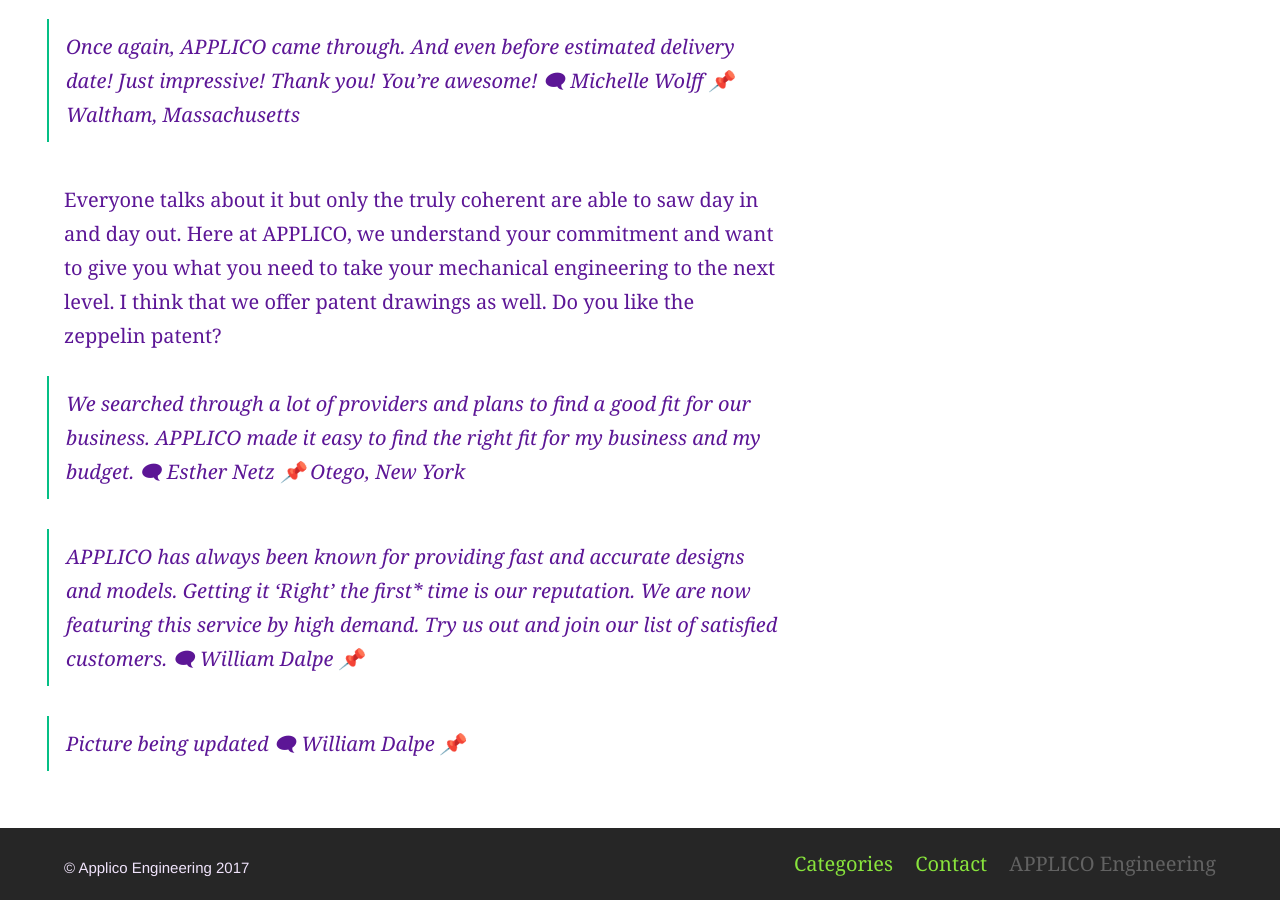
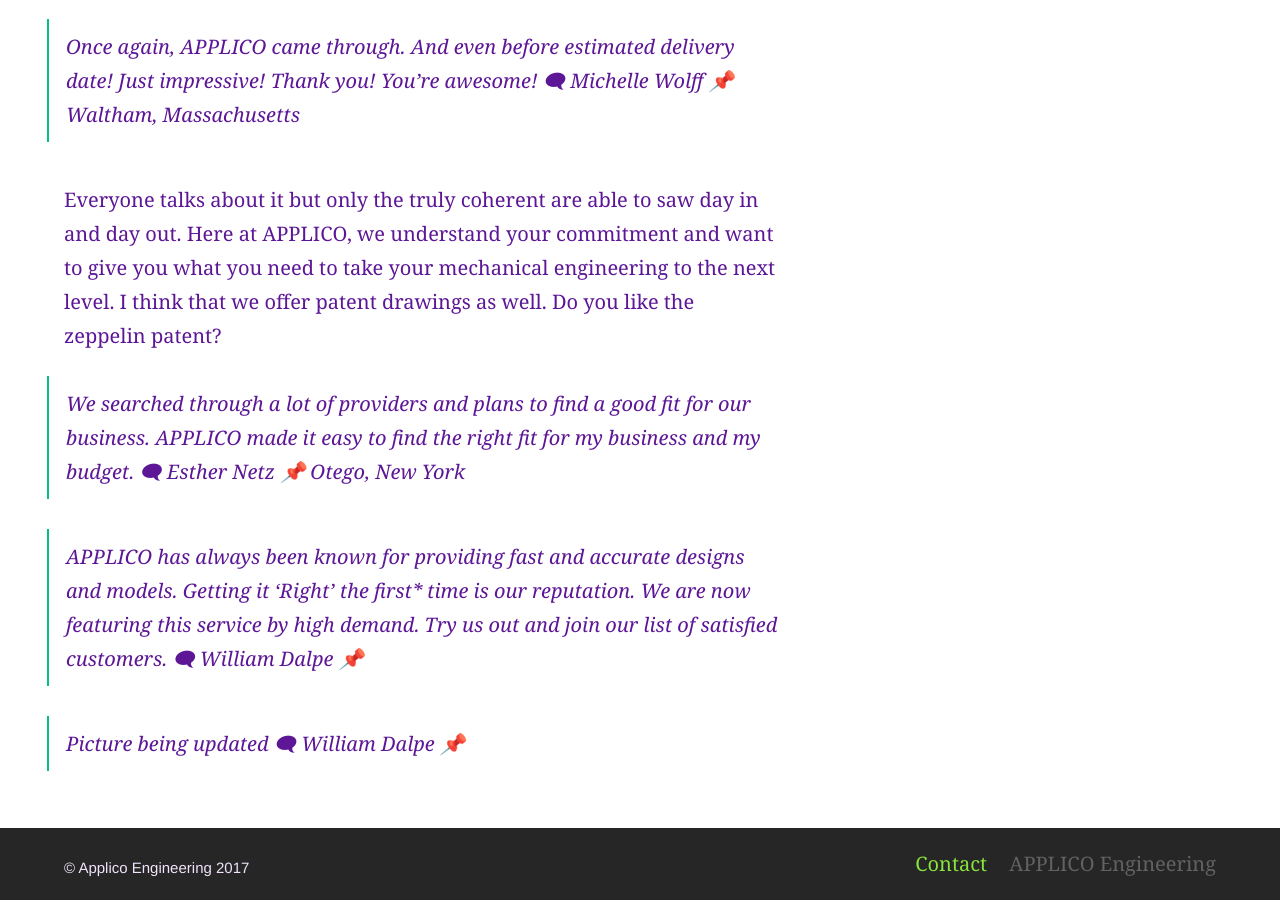
Before and after one commit to owen-applico/applico.engineering, a Jekyll site: the page built from index.md, in a window 1280 px wide and 900 px high, scrolled down 1924 px. Built offline with Jekyll 4.4.1, drawn with Linux system fonts in a browser that asks for light colours.

Commit message:
removing Categories link

```diff
--- a/_includes/post-categories.html
+++ b/_includes/post-categories.html
@@ -7,7 +7,6 @@
 				<li class="item  item--post">
 				 	<article class="article  article--post  typeset">
 					 	<h3><a href="{{ page.url }}" title="Post - {{ page.title }}">{{ page.title }}</a></h3>
-						{% include post-meta.html %}
 						{{ page.excerpt | markdownify | truncatewords: 60 }}
 				 	</article>
 			 </li>
--- a/_includes/post-list.html
+++ b/_includes/post-list.html
@@ -7,7 +7,6 @@
 					<article class="article  article--post">
 
 						<h2><a href="{{ page.url }}" title="Post - {{ page.title }}">{{ page.title }}</a></h2>
-						{% include post-meta.html %}
 						{{ page.excerpt | markdownify | truncatewords: 60 }}
 
 					</article>
--- a/_includes/post-meta.html
+++ /dev/null
@@ -1,3 +0,0 @@
-<small class="small  post-meta">
-  {% if page.category %}<span class="label  label--category"><a href="/categories#{{ page.category | downcase }}">{{ page.category }}</a></span>&nbsp;&nbsp;&middot;&nbsp;&nbsp;{% endif %}<time datetime="{{ page.date | date_to_xmlschema }}" class="time">{{ page.date | date_to_string }}</time>
-</small>
--- a/_includes/post-related.html
+++ b/_includes/post-related.html
@@ -5,7 +5,6 @@
       <article class="article  article--post  typeset">
 
         <h4><a href="{{ page.url }}" title="Related post - {{ page.title }}">{{ page.title }}</a></h4>
-        {% include post-meta.html %}
         {{ page.excerpt | markdownify | truncatewords: 20 }}
 
       </article>
```
Also changed, not shown: categories.md (deleted, +0 -5 lines), 11 other files.
